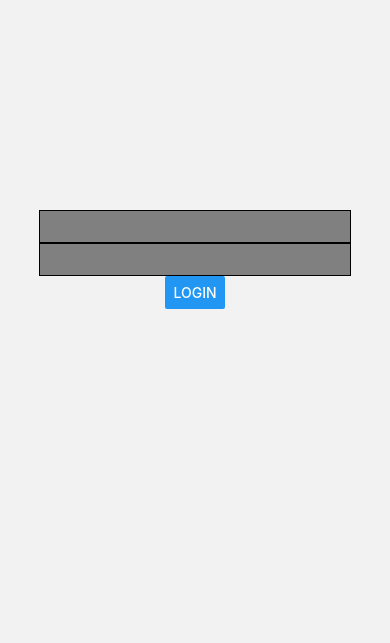
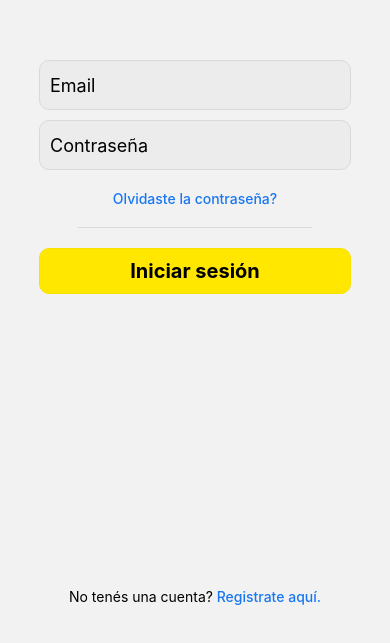
Before and after one commit to imiguez/Taxi-Tandil, a React Native app in the folder taxi-tandil-mobile-frontend/: screen /Login in a window 390 px wide. Shown: the part 163-806 px from the top of the page. Built offline with nearby package versions, Linux system fonts and the light colour scheme.

Commit message:
Sign up screen and route added, and login and sign up styled

```diff
--- a/taxi-tandil-mobile-frontend/App.tsx
+++ b/taxi-tandil-mobile-frontend/App.tsx
@@ -2,9 +2,7 @@ import * as ExpoStatusBar from 'expo-status-bar';
 import { SafeAreaProvider } from 'react-native-safe-area-context';
 import { Provider } from 'react-redux';
 import { store } from './store';
-import 'react-native-gesture-handler';
 import Routes from './Routes';
-import { StyleSheet } from 'react-native';
 import { SocketContext  } from './src/hooks/useSocketContext';
 import { useState } from 'react';
 import { Socket } from 'socket.io-client';
@@ -16,18 +14,12 @@ export default function App() {
   return (
     <Provider store={store}>
       <SocketContext.Provider value={{socket, setSocket}}>
-        <SafeAreaProvider>
-          <Routes>
-            <ExpoStatusBar.StatusBar style='auto' />
-          </Routes>
-        </SafeAreaProvider>
+          <SafeAreaProvider>
+            <Routes>
+              <ExpoStatusBar.StatusBar style='auto' />
+            </Routes>
+          </SafeAreaProvider>
       </SocketContext.Provider>
     </Provider>
   );
 }
-
-const styles = StyleSheet.create({
-  container: {
-    flex: 1,
-  },
-});
--- a/taxi-tandil-mobile-frontend/Routes.tsx
+++ b/taxi-tandil-mobile-frontend/Routes.tsx
@@ -5,11 +5,12 @@ import { Login } from "./src/screens/Login";
 import { UserHome } from "./src/screens/UserScreens/UserHome";
 import { NewRide } from "./src/screens/UserScreens/NewRide";
 import RootStackParamList, { HomeStackParamList } from "./src/types/RootStackParamList";
-import { Button, StyleSheet } from "react-native";
+import { Button } from "react-native";
 import { Settings } from "./src/screens/Settings";
 import { ConfirmedRide } from "./src/screens/UserScreens/ConfirmedRide";
 import { TaxiHome } from "./src/screens/TaxiScreens/TaxiHome";
 import { AcceptedRide } from "./src/screens/TaxiScreens/AcceptedRide";
+import { SignUp } from "./src/screens/SignUp";
 
 
 const HomeStack = createStackNavigator<HomeStackParamList>();
@@ -60,6 +61,7 @@ const Routes: FC<PropsWithChildren> = () => {
                   cardStyleInterpolator: CardStyleInterpolators.forHorizontalIOS,
                   headerShown: false,
                 }}>
+                <RootStack.Screen name="SignUp" component={SignUp}/>
                 <RootStack.Screen name="Login" component={Login}/>
                 <RootStack.Screen name="HomeStack" component={HomeScreenStack}/>
             </RootStack.Navigator>
@@ -67,7 +69,4 @@ const Routes: FC<PropsWithChildren> = () => {
     );
 };
 
-const styles = StyleSheet.create({
-});
-
 export default Routes;
--- a/taxi-tandil-mobile-frontend/app.json
+++ b/taxi-tandil-mobile-frontend/app.json
@@ -34,7 +34,8 @@
         "foregroundImage": "./assets/adaptive-icon.png",
         "backgroundColor": "#ffffff"
       },
-      "package": "com.anonymous.taxitandilmobilefrontend"
+      "package": "com.anonymous.taxitandilmobilefrontend",
+      "softwareKeyboardLayoutMode": "pan"
     },
     "web": {
       "favicon": "./assets/favicon.png"
--- a/taxi-tandil-mobile-frontend/src/screens/Login.tsx
+++ b/taxi-tandil-mobile-frontend/src/screens/Login.tsx
@@ -1,5 +1,5 @@
 import { FC, useContext, useState } from "react";
-import { Button, StyleSheet, TextInput, View } from "react-native";
+import { StyleSheet, Text, TextInput, TouchableHighlight, View } from "react-native";
 import { useNavigation } from "@react-navigation/native";
 import { SocketContext } from "../hooks/useSocketContext";
 import { useHttpRequest } from "../hooks/useHttpRequest";
@@ -10,8 +10,8 @@ import { RolesType } from "../types/slices/authSliceTypes";
 
 export const Login: FC = () => {
     const navigation = useNavigation();
-    const [loginEmail, setLoginEmail] = useState<string>('');
-    const [password, setPassword] = useState<string>('');
+    const [formEmail, setFormEmail] = useState<string>('');
+    const [formPassword, setFormPassword] = useState<string>('');
     const {setUserAuthData} = useAuthDispatchActions();
     const {postRequest} = useHttpRequest();
     const {setSocket} = useContext(SocketContext)!;
@@ -23,8 +23,8 @@ export const Login: FC = () => {
          *  -Handle the errors
         */
         let body = {
-            email: loginEmail,
-            password: password
+            email: formEmail,
+            password: formPassword
         };
         try {
             const response = await postRequest('auth/login', body);
@@ -53,8 +53,8 @@ export const Login: FC = () => {
                 // Socket connection established, update socket context.
                 setSocket(socket);
                 // Empty the email and password useStates.
-                setLoginEmail('');
-                setPassword('');
+                setFormEmail('');
+                setFormPassword('');
                 // And then redirect to the respective home screen.
                 if (response.user.roles.find((role: RolesType) => role.name == 'taxi') != undefined)
                     navigation.navigate('HomeStack', {screen: 'TaxiHome'});
@@ -68,10 +68,22 @@ export const Login: FC = () => {
 
     return (
         <View style={styles.homeContainer}>
-            <View style={styles.rolsContainer}>
-                <TextInput value={loginEmail} onChangeText={text => setLoginEmail(text)} style={styles.textInput}/>
-                <TextInput secureTextEntry value={password} onChangeText={text => setPassword(text)} style={styles.textInput}/>
-                <Button title="Login" onPress={onSubmitLogin}/>
+            <View style={[styles.containers, styles.formContainer]}>
+                <TextInput placeholder="Email" value={formEmail} onChangeText={text => setFormEmail(text)} style={styles.textInput}/>
+                <TextInput placeholder="Contraseña" secureTextEntry value={formPassword} onChangeText={text => setFormPassword(text)} style={styles.textInput}/>
+                <Text style={styles.link}>
+                    Olvidaste la contraseña?
+                </Text>
+                <View style={styles.bar} />
+                <TouchableHighlight style={styles.loginBtn} onPress={onSubmitLogin}>
+                    <Text style={styles.loginText}>Iniciar sesión</Text>
+                </TouchableHighlight>
+            </View>
+            <View style={[styles.containers, styles.optionsContainer]}>
+                <Text>
+                    No tenés una cuenta?
+                    <Text style={styles.link} onPress={() => navigation.navigate('SignUp')}> Registrate aquí.</Text>
+                </Text>
             </View>
         </View>
     );
@@ -83,22 +95,55 @@ const styles = StyleSheet.create({
         padding: 0,
         margin: 0,
     },
+    containers: {
+        flexDirection: 'column',
+        width: '100%',
+        alignItems: 'center',
+        justifyContent: 'center',
+    },
+    formContainer: {
+        flex: .8,
+    },
     textInput: {
         minWidth: '80%',
+        minHeight: 50,
         fontSize: 18,
         paddingVertical: 5,
         paddingHorizontal: 10,
-        backgroundColor: 'gray',
+        backgroundColor: '#ececec',
         borderStyle: 'solid',
         borderWidth: 1,
-        borderColor: 'black',
+        borderColor: '#d9d9d9',
+        borderRadius: 10,
+        marginVertical: 5,
     },
-    rolsContainer: {
-      flex: 1,
-      flexDirection: 'column',
-      width: '100%',
-      height: '10%',
-      alignItems: 'center',
-      justifyContent: 'center',
+    link: {
+        color: '#1877f2',
+        fontSize: 14,
+        fontWeight: '500',
+        marginTop: 15,
+    },
+    bar: {
+        width: '60%',
+        height: 1,
+        backgroundColor: '#d9d9d9',
+        marginVertical: 20,
+    },
+    loginBtn: {
+        width: '80%',
+        backgroundColor: '#ffe700',
+        paddingVertical: 10,
+        borderRadius: 10,
+        borderStyle: 'solid',
+        borderWidth: 1,
+        borderColor: '#f9e200',
+    },
+    loginText: {
+        textAlign: 'center',
+        fontSize: 20,
+        fontWeight: '700'
+    },
+    optionsContainer: {
+        flex: .2,
     },
 });
--- /dev/null
+++ b/taxi-tandil-mobile-frontend/src/screens/SignUp.tsx
@@ -0,0 +1,96 @@
+import { StyleSheet, Text, TextInput, TouchableHighlight, View } from 'react-native';
+import React, { useState } from 'react';
+import { useNavigation } from '@react-navigation/native';
+
+export const SignUp = () => {
+    const navigation = useNavigation();
+    const [formFirstName, setFormFirstName] = useState<string>('');
+    const [formLastName, setFormLastName] = useState<string>('');
+    const [formEmail, setFormEmail] = useState<string>('');
+    const [formPassword, setFormPassword] = useState<string>('');
+    const [formConfirmPassword, setFormConfirmPassword] = useState<string>('');
+
+    return (
+        <View style={styles.homeContainer}>
+            <View style={[styles.containers, styles.formContainer]}>
+                <TextInput placeholder='Nombre' value={formFirstName} onChangeText={text => setFormFirstName(text)} style={styles.textInput}/>
+                <TextInput placeholder='Apellido' value={formLastName} onChangeText={text => setFormLastName(text)} style={styles.textInput}/>
+                <TextInput placeholder='Email' value={formEmail} onChangeText={text => setFormEmail(text)} style={styles.textInput}/>
+                <TextInput placeholder='Contraseña' secureTextEntry value={formPassword} onChangeText={text => setFormPassword(text)} style={styles.textInput}/>
+                <TextInput placeholder='Confirme contraseña' secureTextEntry value={formConfirmPassword} onChangeText={text => setFormConfirmPassword(text)} style={styles.textInput}/>
+
+                <View style={styles.bar} />
+
+                <TouchableHighlight style={styles.signUpBtn} onPress={() => {}}>
+                    <Text style={styles.signUpText}>Registrarse</Text>
+                </TouchableHighlight>
+            </View>
+
+            <View style={[styles.containers, styles.optionsContainer]}>
+                <Text>
+                    Ya tenés una cuenta?
+                    <Text style={styles.link} onPress={() => navigation.navigate('Login')}> Inicia sesión aquí.</Text>
+                </Text>
+            </View>
+        </View>
+    );
+}
+
+const styles = StyleSheet.create({
+    homeContainer: {
+        flex: 1,
+        padding: 0,
+        margin: 0,
+    },
+    containers: {
+        flexDirection: 'column',
+        width: '100%',
+        alignItems: 'center',
+        justifyContent: 'center',
+    },
+    formContainer: {
+        flex: .8,
+    },
+    textInput: {
+        minWidth: '80%',
+        height: 50,
+        fontSize: 18,
+        paddingVertical: 5,
+        paddingHorizontal: 10,
+        backgroundColor: '#ececec',
+        borderStyle: 'solid',
+        borderWidth: 1,
+        borderColor: '#d9d9d9',
+        borderRadius: 10,
+        marginVertical: 5,
+    },
+    link: {
+        color: '#1877f2',
+        fontSize: 14,
+        fontWeight: '500',
+        marginTop: 15,
+    },
+    bar: {
+        width: '60%',
+        height: 1,
+        backgroundColor: '#d9d9d9',
+        marginVertical: 20,
+    },
+    signUpBtn: {
+        width: '80%',
+        backgroundColor: '#ffe700',
+        paddingVertical: 10,
+        borderRadius: 10,
+        borderStyle: 'solid',
+        borderWidth: 1,
+        borderColor: '#f9e200',
+    },
+    signUpText: {
+        textAlign: 'center',
+        fontSize: 20,
+        fontWeight: '700'
+    },
+    optionsContainer: {
+        flex: .2,
+    },
+});
--- a/taxi-tandil-mobile-frontend/src/types/RootStackParamList.ts
+++ b/taxi-tandil-mobile-frontend/src/types/RootStackParamList.ts
@@ -11,7 +11,7 @@ export type HomeStackParamList = {
 
 export type RootStackParamList = {
   Login: undefined,
-  Register: undefined,
+  SignUp: undefined,
   HomeStack: NavigatorScreenParams<HomeStackParamList>,
 }
 
```
